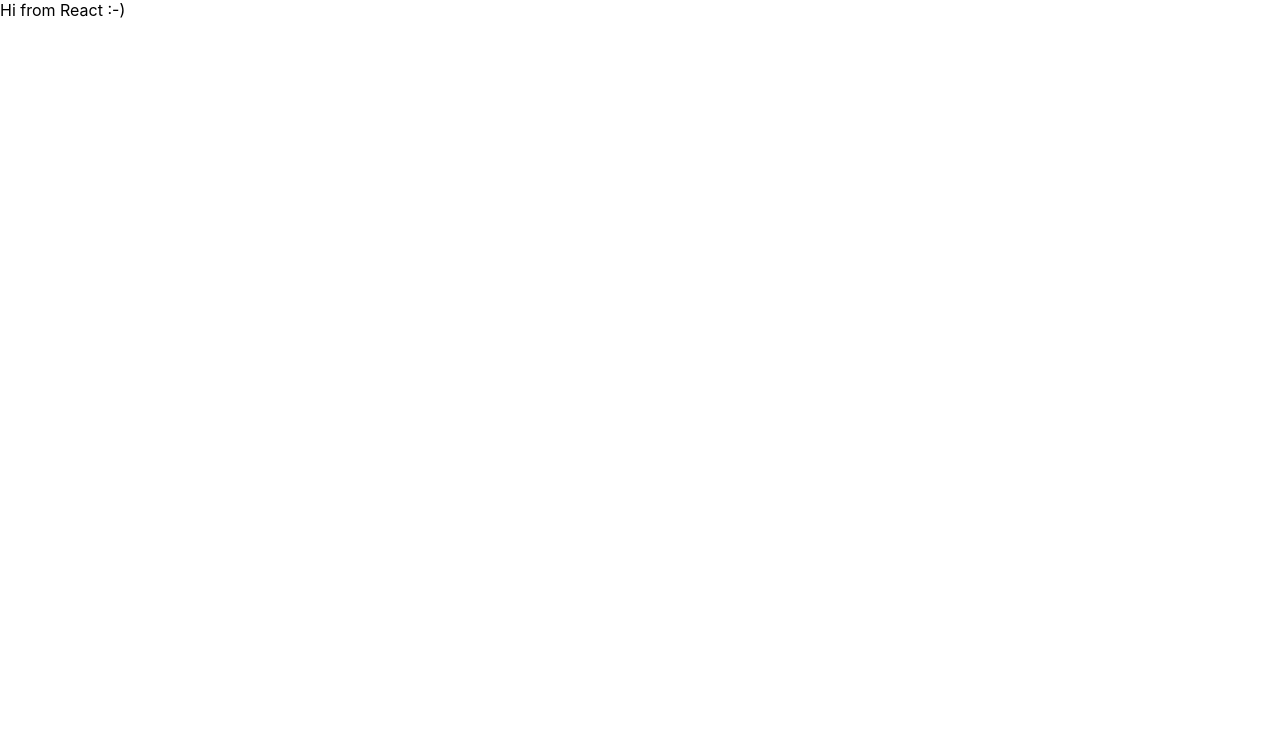
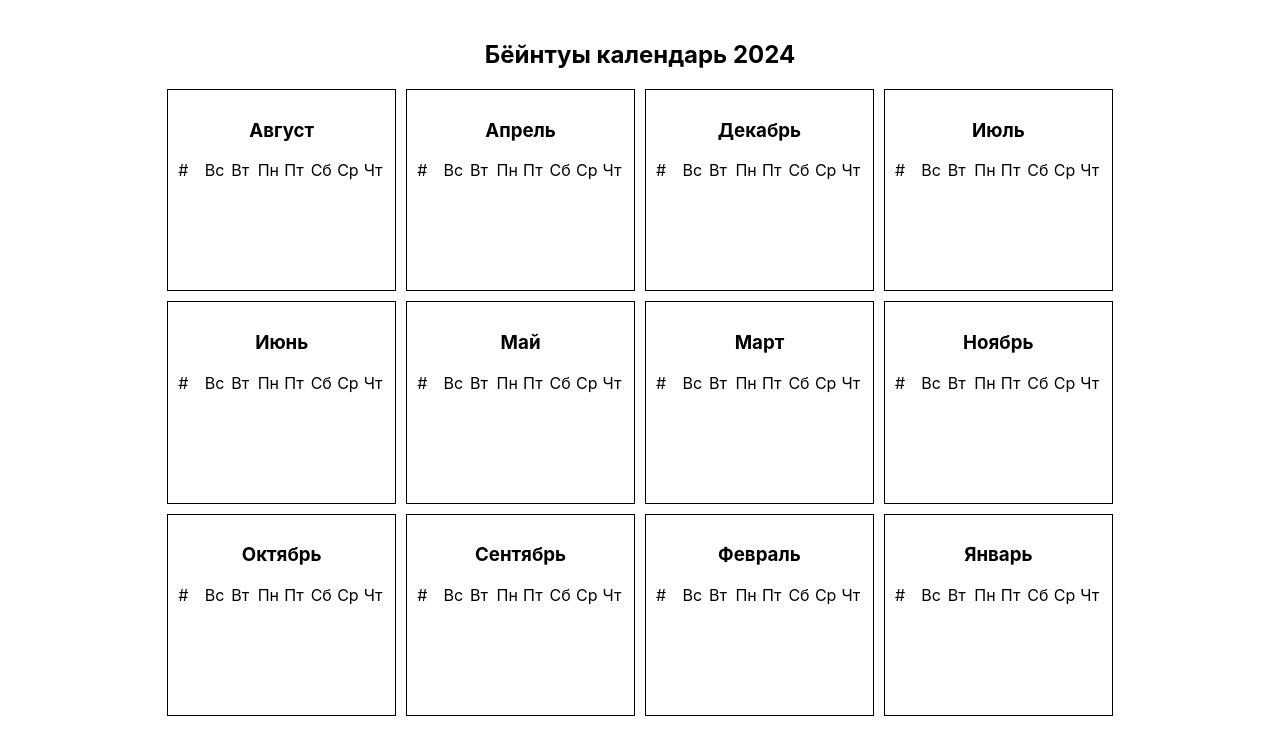
Before and after one commit to yesenin/yesenin.github.io, a React (Create React App) app: page /calendar in a window 1280 px wide. Shown: the top 754 px of the page. Built offline with nearby package versions, Linux system fonts and the light colour scheme.

Commit message:
Quick layout

```diff
--- a/package.json
+++ b/package.json
@@ -13,7 +13,10 @@
     "@types/react-dom": "^18.3.0",
     "react": "^18.3.1",
     "react-dom": "^18.3.1",
+    "react-router": "^6.26.2",
+    "react-router-dom": "^6.26.2",
     "react-scripts": "5.0.1",
+    "styled-components": "^6.1.13",
     "typescript": "^4.9.5",
     "web-vitals": "^2.1.4"
   },
--- a/public/index.html
+++ b/public/index.html
@@ -24,7 +24,7 @@
       work correctly both with client-side routing and a non-root public URL.
       Learn how to configure a non-root public URL by running `npm run build`.
     -->
-    <title>React App</title>
+    <title>yesenin.github.io</title>
   </head>
   <body>
     <noscript>You need to enable JavaScript to run this app.</noscript>
--- /dev/null
+++ b/src/calendar/Calendar.tsx
@@ -0,0 +1,57 @@
+import React from 'react';
+import styled from 'styled-components';
+
+const CalendarWrapper = styled.div`
+    margin-top: 20px;
+    display: flex;
+    flex-direction: column;
+    align-items: center;
+`;
+
+const Calendar = styled.div`
+    display: grid;
+    grid-template-columns: repeat(4, 1fr);
+    grid-template-rows: repeat(3, 1fr);
+    column-gap: 10px;
+    row-gap: 10px;
+`;
+
+const MonthWrapper = styled.div`
+    display: flex;
+    flex-direction: column;
+    align-items: center;
+    border: 1px solid black;
+    padding: 10px;
+`;
+
+const Month = styled.div`
+    display: grid;
+    grid-template-columns: repeat(8, 1fr);
+    grid-template-rows: repeat(5, 1fr);
+    column-gap: 5px;
+    row-gap: 5px;
+`;
+
+
+const sortedRusMonths = ['Август', 'Апрель', 'Декабрь', 'Июль', 'Июнь', 'Май', 'Март', 'Ноябрь', 'Октябрь', 'Сентябрь', 'Февраль', 'Январь'];
+
+const sortedRusWeekDays = ['Вс', 'Вт', 'Пн', 'Пт', 'Сб', 'Ср', 'Чт']
+
+const CalendarPage = () => {
+    return (
+        <CalendarWrapper>
+            <h2>Бёйнтуы календарь 2024</h2>
+            <Calendar>
+                {sortedRusMonths.map((month, index) => <MonthWrapper key={index}>
+                    <h3>{month}</h3>
+                    <Month>
+                        <div>#</div>
+                        {sortedRusWeekDays.map((day, index) => <div key={index}>{day}</div>)}
+                    </Month>
+                </MonthWrapper>)}
+            </Calendar>
+        </CalendarWrapper>
+    );
+}
+
+export default CalendarPage;
--- a/src/index.tsx
+++ b/src/index.tsx
@@ -3,13 +3,27 @@ import ReactDOM from 'react-dom/client';
 import './index.css';
 import App from './App';
 import reportWebVitals from './reportWebVitals';
+import {createBrowserRouter, RouterProvider} from 'react-router-dom';
+import CalendarPage from './calendar/Calendar';
 
 const root = ReactDOM.createRoot(
   document.getElementById('root') as HTMLElement
 );
+
+const router = createBrowserRouter([
+  {
+    path: '/',
+    element: <App />
+  },
+  {
+    path: '/calendar',
+    element: <CalendarPage />
+  }
+]);
+
 root.render(
   <React.StrictMode>
-    <App />
+    <RouterProvider router={router} />
   </React.StrictMode>
 );
 
```
Also changed, not shown: 1 other file (tests, documents, lock files or other folders).
